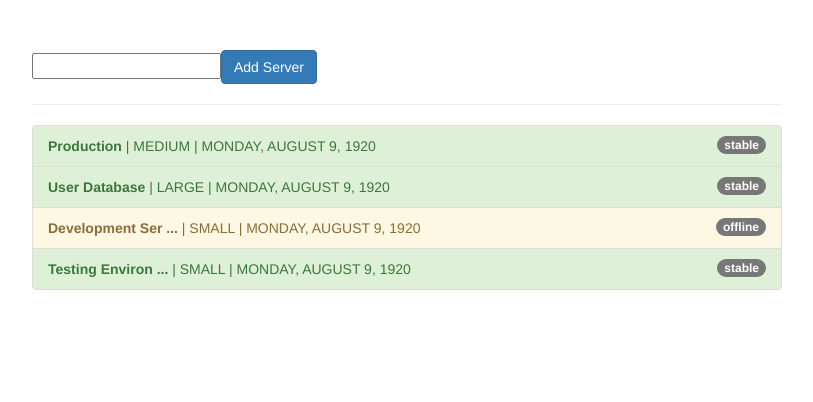
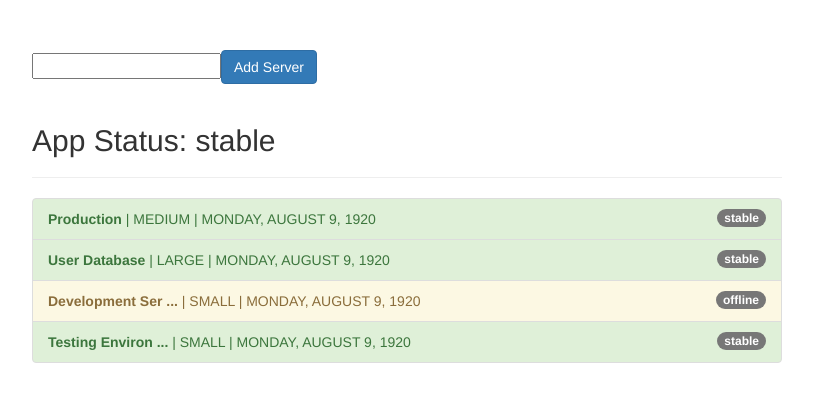
Before and after one commit to jmcgrath207/Angular4Pipes, an Angular app: page / in a window 1280 px wide. Shown: the top 402 px of the page, without its empty margins (233-1046 px from the left). Built offline with nearby package versions, Linux system fonts and the light colour scheme.

Commit message:
adding async pipes

```diff
--- a/src/app/app.component.html
+++ b/src/app/app.component.html
@@ -3,6 +3,8 @@
     <div class="col-xs-12 col-sm-10 col-md-8 col-sm-offset-1 col-md-offset-2">
       <input type="text" [(ngModel)]="filteredStatus">
       <button class="btn btn-primary"(click)="onAddServer()"> Add Server</button>
+      <br><br>
+      <h2>App Status: {{ appStatus | async }}</h2>
       <hr>
       <ul class="list-group">
         <li
--- a/src/app/app.component.ts
+++ b/src/app/app.component.ts
@@ -1,4 +1,5 @@
 import { Component } from '@angular/core';
+import {reject} from 'q';
 
 @Component({
   selector: 'app-root',
@@ -6,6 +7,10 @@
   styleUrls: ['./app.component.css']
 })
 export class AppComponent {
+  appStatus = new Promise((resolve, reject) => {
+    setTimeout(() => {
+      resolve('stable'); }, 2000);
+      });
   servers = [
     {
       instanceType: 'medium',
```
